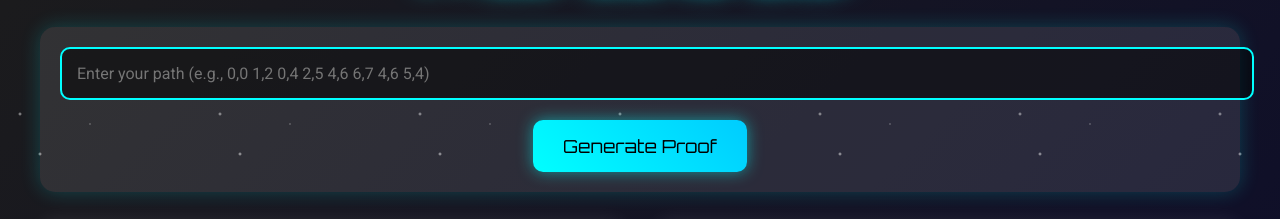
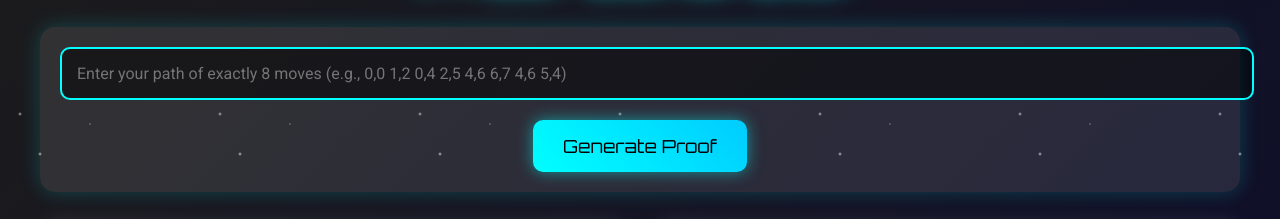
Before and after one commit to ksmit323/zk-bootcamp-project, a website built with Vite: page frontend/index.html in a window 1280 px wide. Shown: the part 116-335 px from the top of the page. Built offline with nearby package versions, Linux system fonts and the light colour scheme.

Commit message:
update readme

```diff
--- a/frontend/index.html
+++ b/frontend/index.html
@@ -126,7 +126,7 @@
   <div class="container">
     <h1>Proof Generator</h1>
     <div class="input-area">
-      <input id="pathInput" placeholder="Enter your path (e.g., 0,0 1,2 0,4 2,5 4,6 6,7 4,6 5,4)" />
+      <input id="pathInput" placeholder="Enter your path of exactly 8 moves (e.g., 0,0 1,2 0,4 2,5 4,6 6,7 4,6 5,4)" />
       <div class="button-group">
         <button id="submitPath">Generate Proof</button>
         <button id="verifyProof">Verify Proof</button>
```
Also changed, not shown: README.md, asset/ui.png (added).
